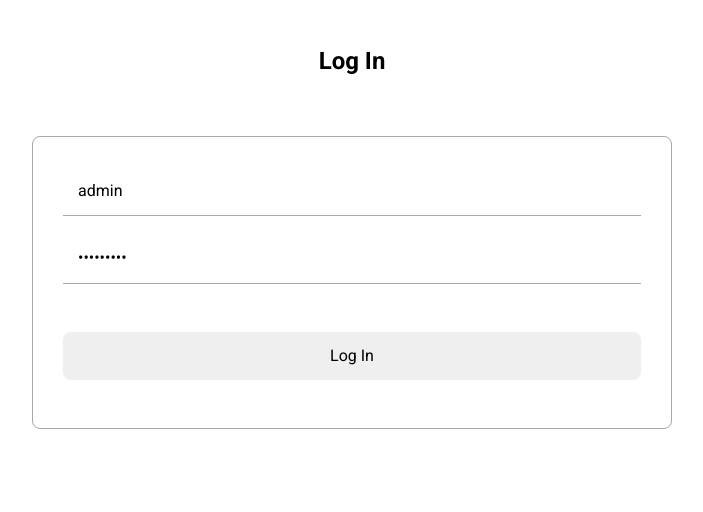
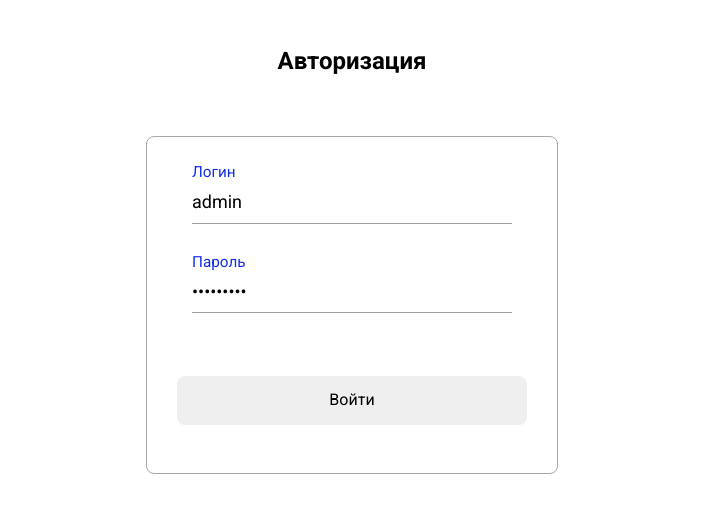
Before and after one commit to mizonov-iv/advance-test-task, a Vue app: page /login in a window 1280 px wide. Shown: the top 512 px of the page, without its empty margins (288-991 px from the left). Built offline with nearby package versions, Linux system fonts and the light colour scheme.

Commit message:
modal added

```diff
--- /dev/null
+++ b/src/components/DeleteModal.vue
@@ -0,0 +1,28 @@
+<template>
+  <div class="modal-bg">
+    <div class="modal-wrapper">
+      <h4>Удалить заказ?</h4>
+      <div class="modal-btns-wrapper">
+        <button class="modal-btn" @click="deleteEvent(eventID)">Да</button>
+        <button class="modal-btn" @click="modal.hideModal()">Нет</button>
+      </div>
+    </div>
+  </div>
+</template>
+
+<script lang="ts" setup>
+import {useModal} from "../composables/modal";
+
+defineProps<{
+  eventID: number;
+}>();
+
+const emit = defineEmits(['delete'])
+
+const modal = useModal();
+
+function deleteEvent(eventID) {
+  emit('delete', eventID)
+}
+
+</script>
--- a/src/components/EventsBtns.vue
+++ b/src/components/EventsBtns.vue
@@ -24,6 +24,8 @@ defineProps<{
   event: object;
 }>();
 
+const emit = defineEmits(['delete'])
+
 const eventsStore = useEventsStore();
 
 function completeEvent (eventID) {
@@ -31,7 +33,6 @@ function completeEvent (eventID) {
 }
 
 function deleteEvent(eventID) {
-  eventsStore.deleteEvent(eventID)
+  emit('delete', eventID)
 }
-
 </script>
--- a/src/components/Navbar.vue
+++ b/src/components/Navbar.vue
@@ -6,6 +6,7 @@
       </li>
     </ul>
     <p class="nav-username">{{usersStore.currentUser.name}}</p>
+    <RouterLink class="nav-list-item nav-username" to="/login">Выйти</RouterLink>
   </nav>
 </template>
 
@@ -24,5 +25,4 @@ const navItems = [
     path: '/addEvent'
   }
 ]
-
 </script>
--- /dev/null
+++ b/src/composables/modal.ts
@@ -0,0 +1,13 @@
+import { ref } from "vue";
+
+const show = ref(false);
+
+export function useModal() {
+    return {
+        show,
+        showModal: () => {
+            show.value = true
+        },
+        hideModal: () => (show.value = false),
+    };
+}
--- a/src/style.css
+++ b/src/style.css
@@ -6,6 +6,7 @@
 @import 'styles/table.css';
 @import 'styles/eventsBtns.css';
 @import 'styles/navbar.css';
+@import 'styles/modal.css';
 
 * {
   font-family: 'Roboto', sans-serif;
--- a/src/styles/loginForm.css
+++ b/src/styles/loginForm.css
@@ -7,7 +7,7 @@
     flex-direction: column;
     align-items: center;
     margin: 1rem auto;
-    width: 50%;
+    max-width: 500px;
     padding: 30px;
     border: 1px solid darkgray;
     border-radius: 8px;
@@ -20,13 +20,47 @@
     border: none;
 }
 
-.login-input {
-    border-bottom: 1px solid darkgray;
+.input-field {
+    width: 350px;
+    position: relative;
 }
 
-.login-input:active {
-    border: none
+.login-input {
+    width: 100%;
+    padding: 10px 0;
+    border: 0;
+    outline: none;
+    border-radius: 0;
+    appearance: none;
+    font-size: 18px;
+    border-bottom: 1px solid rgb(159, 159, 159);
+    transition: border-color .3s;
 }
+
+.login-input:focus {
+    border-color: rgb(17, 46, 232);
+}
+
+.login-input__placeholder {
+    display: block;
+    position: absolute;
+    left: 15px;
+    top: 20px;
+    color: rgb(159, 159, 159);
+    font-size: 18px;
+    pointer-events: none;
+    transform-origin: left;
+    transition: top .3s, transform .3s, color .3s;
+}
+
+.login-input:focus+.login-input__placeholder,
+.login-input:not(:focus):valid+.login-input__placeholder {
+    top: -5px;
+    transform: scale(.85);
+    color: rgb(17, 46, 232);
+}
+
+
 
 .login-error {
     text-align: center;
--- /dev/null
+++ b/src/styles/modal.css
@@ -0,0 +1,47 @@
+.modal-bg {
+    background: rgba(255, 255, 255, 0.8);
+    position: fixed;
+    top: 0;
+    left: 0;
+    width: 100%;
+    height: 100vh;
+    display: flex;
+    align-items: center;
+}
+
+.modal-wrapper {
+    border: 1px solid darkgrey;
+    max-width: 300px;
+    margin: 0 auto;
+    padding: 30px;
+    display: flex;
+    flex-direction: column;
+    justify-content: center;
+    background: lavender;
+    border-radius: 8px;
+}
+
+.modal-btns-wrapper {
+    display: flex;
+    flex-direction: row;
+    justify-content: center;
+    margin-top: 18px;
+}
+
+.modal-btn {
+    padding: 15px;
+    cursor: pointer;
+    border-radius: 8px;
+    border: none;
+    background: darkgrey;
+    width: 80px;
+}
+
+.modal-btn:not(:last-child) {
+    margin-right: 18px;
+}
+
+.modal-btn:hover {
+    background: #888888;
+    color: white;
+}
--- a/src/views/HomeView.vue
+++ b/src/views/HomeView.vue
@@ -24,20 +24,44 @@
       <EventsBtns
           v-if="usersStore.currentUser.role === 'ADMIN'"
           :event="event"
+          @delete="openDeleteModal"
       />
     </tr>
   </table>
   <h4 v-else>Активные заказы отсутсвуют</h4>
+
+  <DeleteModal
+      v-if="modal.show.value === true"
+      @delete="handleDelete"
+      :eventID="eventID"
+  />
+
 </template>
 
 <script lang="ts" setup>
+import {ref} from "vue";
 import {useEventsStore} from "../stores/eventsStore";
 import {useUsersStore} from "../stores/usersStore";
 import EventsBtns from "../components/EventsBtns.vue";
 import Navbar from "../components/Navbar.vue";
+import {useModal} from "../composables/modal";
+import DeleteModal from "../components/DeleteModal.vue"
 
 const eventsStore = useEventsStore();
 const usersStore = useUsersStore();
 
+const modal = useModal();
+const eventID = ref();
+
 eventsStore.getAllEvents();
+
+function openDeleteModal (eventID) {
+  console.log(typeof(eventID), eventID)
+  // eventID.value = eventID;
+  modal.showModal();
+}
+
+function handleDelete (eventID) {
+  eventsStore.deleteEvent(eventID)
+}
 </script>
--- a/src/views/LoginView.vue
+++ b/src/views/LoginView.vue
@@ -1,29 +1,33 @@
 <template>
-  <h2>Log In</h2>
-
+  <h2>Авторизация</h2>
   <form class="login-form" @submit.prevent="handleSubmit">
+    <div class="input-field">
       <input
           class="login-input"
           type="text"
-        placeholder="enter username"
           v-model="username"
+          required
       >
+      <label class="login-input__placeholder">Логин</label>
+    </div>
+    <div class="input-field">
       <input
           class="login-input"
           type="password"
-        placeholder="enter password"
           v-model="password"
+          required
       >
+      <label class="login-input__placeholder">Пароль</label>
+    </div>
     <p class="login-error">{{error}}</p>
     <button
         class="login-btn"
         type="submit"
         :disabled="isValid"
     >
-      Log In
+      Войти
     </button>
   </form>
-
 </template>
 
 <script lang="ts" setup>
```
Also changed, not shown: 1 other file (tests, documents, lock files or other folders). Lines whose indentation alone changed are shown as unchanged.
